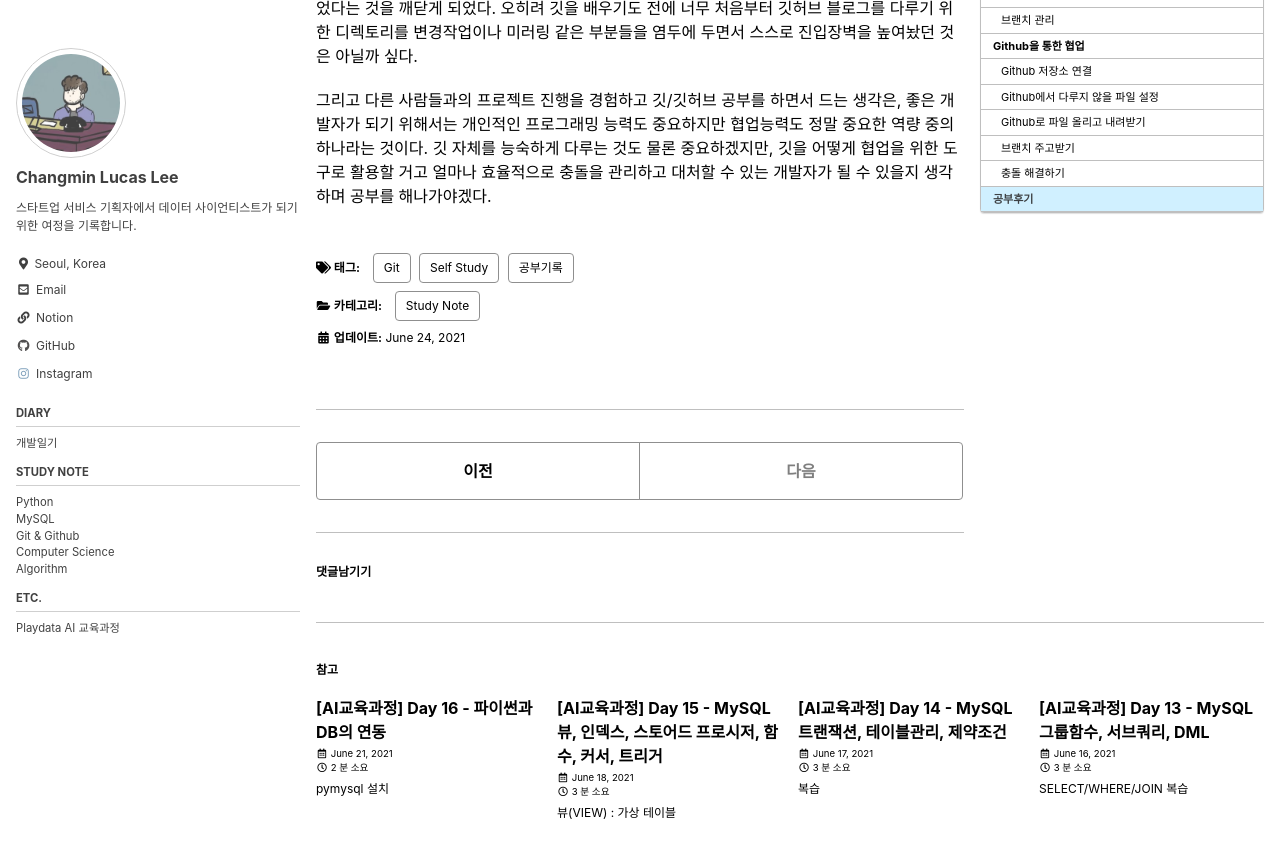
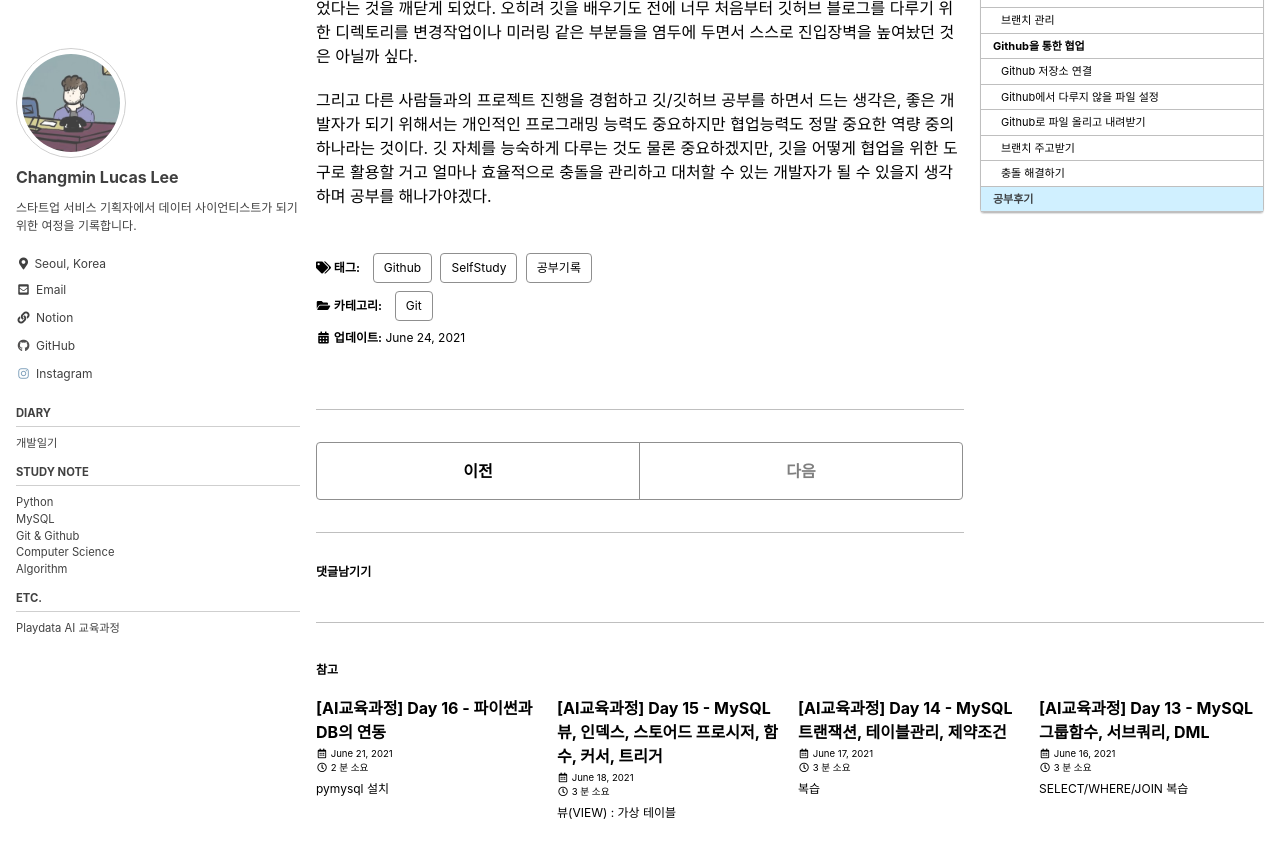
Before and after one commit to lucathree/lucathree.github.io, a Jekyll site: the page built from _posts/2021/2021-06-24-git101.md, in a window 1280 px wide and 900 px high, scrolled down 5484 px. Shown: the top 858 px of the window. Built offline with Jekyll 4.4.1, drawn with Linux system fonts in a browser that asks for light colours; cached includes are drawn as plain includes; comment, search, counter and statistics services are not loaded.

Commit message:
Update 2021-06-24-git101.md

```diff
--- a/_posts/2021/2021-06-24-git101.md
+++ b/_posts/2021/2021-06-24-git101.md
@@ -5,11 +5,11 @@ author_profile: true
 read_time: true
 related: true
 categories:
-- Study Note
+- Git
 tags:
 - 공부기록
-- Self Study
-- Git
+- SelfStudy
+- Github
 toc: true
 toc_sticky: true
 ---
```
